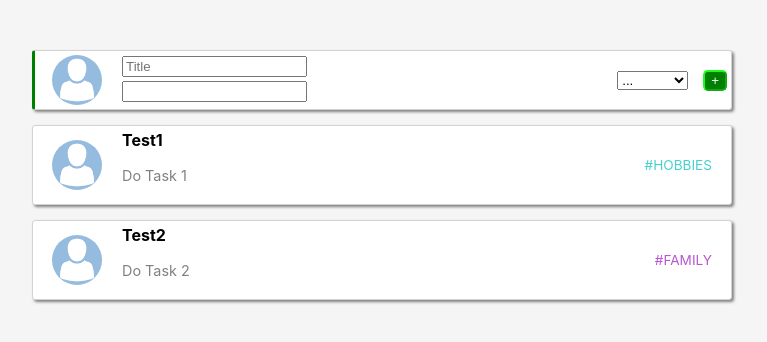
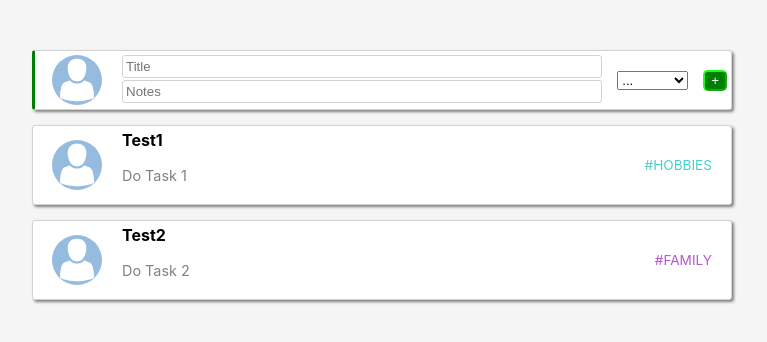
Before and after one commit to DrunkPyromaniac/ToDoList, a React (Create React App) app: page / in a window 1280 px wide. Shown: the top 342 px of the page, without its empty margins (258-1025 px from the left). Built offline with nearby package versions, Linux system fonts and the light colour scheme.

Commit message:
Style the editor.

```diff
--- a/src/components/ToDoListItemEdit/index.js
+++ b/src/components/ToDoListItemEdit/index.js
@@ -40,10 +40,10 @@ export class ToDoListItem extends React.Component
 					</select>
 				</div>
 				<div className={styles.text}>
-					<input type="text" value={this.state.text} onChange={ (event) => { this.setState({ text: event.target.value }); } } />
+					<input type="text" value={this.state.text} placeholder="Notes" onChange={ (event) => { this.setState({ text: event.target.value }); } } />
 				</div>
 				<div className={styles.buttons}>
-					<button className={styles.complete} alt="Save" onClick={() => save(this.state)}>+</button>
+					<button className={styles.save} alt="Save" onClick={() => save(this.state)}>+</button>
 				</div>
 			</div>
 		);
--- a/src/components/ToDoListItemEdit/styles.module.scss
+++ b/src/components/ToDoListItemEdit/styles.module.scss
@@ -14,6 +14,14 @@
 	&.completed
 		{
 		text-decoration: line-through;
+		}
+
+	input
+		{
+		width: calc(100% - 8px);
+		border: 1px solid lightgrey;
+		border-radius: 3px;
+		padding: 3px;
 		}
 	}
 
@@ -37,15 +45,12 @@
 	{
 	grid-row: 1;
 	grid-column: 2;
-	font-weight: 700;
 	}
 
 .text
 	{
 	grid-row: 2;
 	grid-column: 2;
-	font-size: 90%;
-	color: grey;
 	}
 
 .category
@@ -56,6 +61,7 @@
 	justify-self: right;
 	align-self: center;
 	padding-right: 10px;
+	padding-left: 10px;
 	}
 
 .buttons
@@ -70,16 +76,9 @@
 		}
 	}
 
-.complete
+.save
 	{
 	border-color: lighten(green, 30%);
 	background-color: green;
 	color: white;
 	}
-
-.remove
-	{
-	border-color: lighten(red, 30%);
-	background-color: red;
-	color: white;
-	}
```
